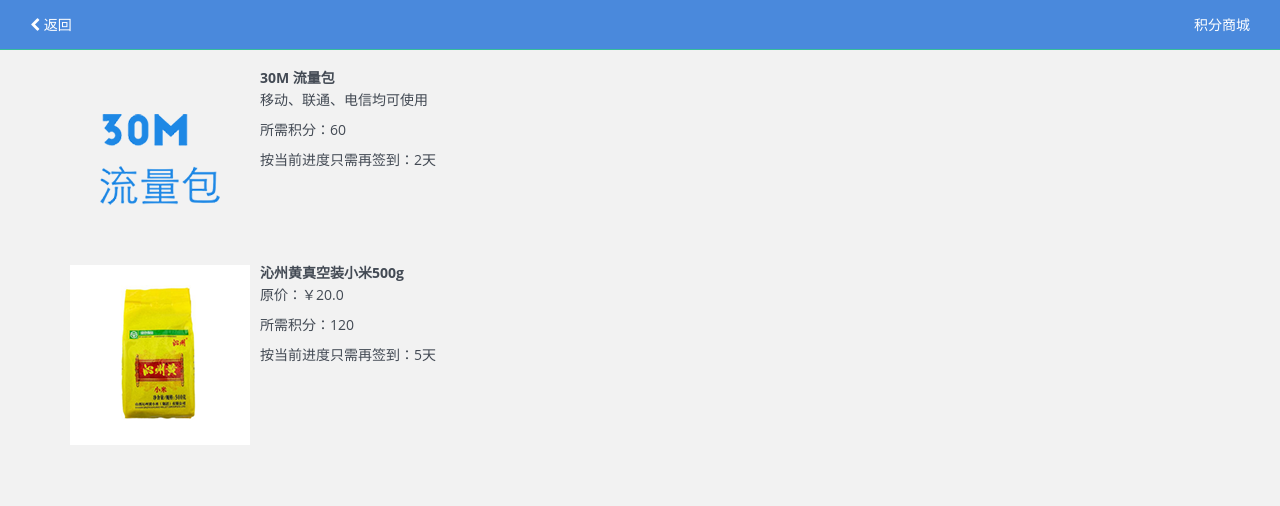
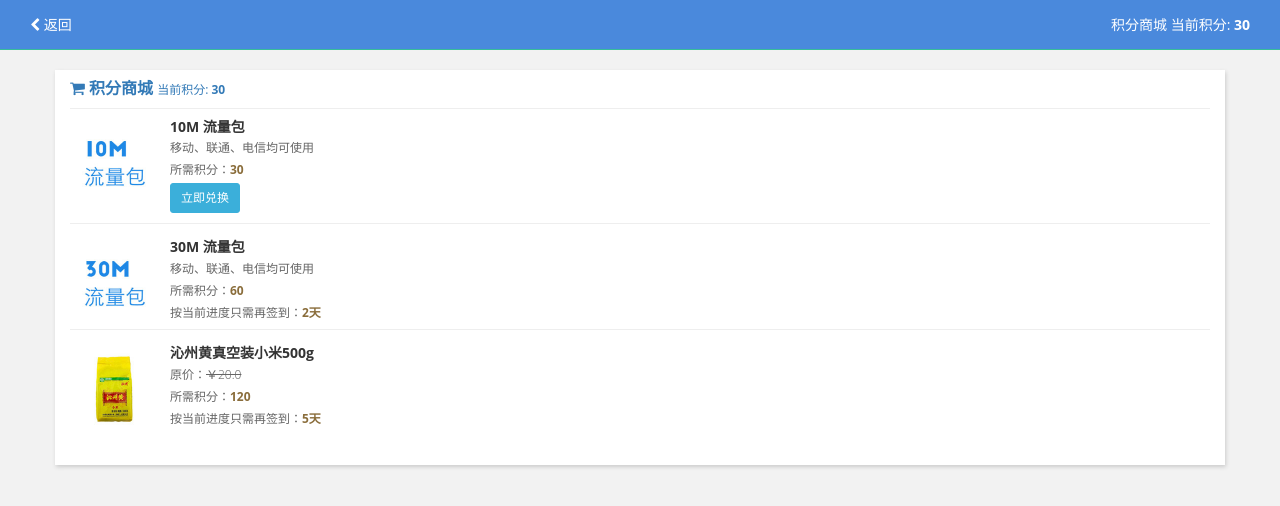
Before and after one commit to stargao/mobile-project-pages, a plain HTML site: page yzb-new-biz/score-mall.html in a window 1280 px wide. Drawn offline with Linux system fonts and the light colour scheme.

Commit message:
Improved the page layout, modified the image format.

```diff
--- a/yzb-new-biz/css/custom.css
+++ b/yzb-new-biz/css/custom.css
@@ -204,43 +204,46 @@ label {
     color: #666;
 }
 
-.check-in-wrap .score-mall-list {
+.score-mall-list {
 
 }
 
-.check-in-wrap .score-mall-list .media {
+.score-mall-list .media {
     border-bottom: 1px solid #eee;
 }
 
-.check-in-wrap .score-mall-list .media.last-one {
+.score-mall-list .media:last-child {
     padding-bottom: 10px;
     border-bottom: 0;
 }
 
-.check-in-wrap .score-mall-list .media-left a img {
+.score-mall-list .media-left a img {
     width: 90px;
 }
 
-.check-in-wrap .score-mall-list .media-body h4.media-heading {
+.score-mall-list .media-body h4.media-heading {
     font-size: 14px;
     color: #333;
     font-weight: bold;
 }
 
-.check-in-wrap .score-mall-list .media-body p {
+.score-mall-list .media-body p {
     font-size: 12px;
     color: #666;
     font-weight: 300;
     margin-bottom: 5px;
 }
 
-.check-in-wrap .score-mall-list .media-body p.product-price span {
+.score-mall-list .media-body p.product-price span {
     text-decoration: line-through;
 }
 
-.check-in-wrap .score-mall-list .media-body p span {
-    color: #333;
+.score-mall-list .media-body p span {
     font-weight: bold;
+}
+
+.score-mall-list .media-body .exchange-btn {
+    margin-bottom: 10px;
 }
 
 .joke-content-wrap {
@@ -342,3 +345,21 @@ label {
     font-size: 16px;
     font-weight: bold;
 }
+
+.score-mall-wrap {
+    background-color: #fff;
+    padding: 10px 0;
+    box-shadow: 1px 2px 4px #ccc;
+}
+
+.score-mall-wrap .score-mall-title {
+    font-size: 16px;
+    margin-top: 0;
+    margin-bottom: 10px;
+    padding-bottom: 10px;
+    border-bottom: 1px solid #eee;
+}
+
+.score-mall-wrap .score-mall-title small {
+    color: #337ab7;
+}
--- a/yzb-new-biz/score-mall.html
+++ b/yzb-new-biz/score-mall.html
@@ -16,37 +16,72 @@
     <nav class="navbar navbar-default navbar-fixed-top top-nav-bar">
         <div class="container-fluid">
             <p class="navbar-text navbar-left pull-left"><a href="index.html" class="navbar-link"><i class="fa fa-chevron-left"></i> 返回</a></p>
-            <p class="navbar-text pull-right">积分商城</p>
+            <p class="navbar-text pull-right">积分商城 当前积分: <strong>30</strong></p>
         </div>
     </nav>
     <div class="container">
-        <div class="row">
-            <div class="col-xs-12 score-mall-list">
-                <div class="media">
+        <div class="row score-mall-wrap">
+            <div class="col-xs-12">
+                <h5 class="text-primary score-mall-title"><i class="fa fa-shopping-cart"></i> 积分商城 <small>当前积分: <strong>30</strong></small></h5>
+                <ul class="media-list score-mall-list">
+                    <li class="media">
                         <div class="media-left">
                             <a href="#">
-                            <img src="img/ad_1.png" alt="" class="media-object">
+                                <img src="img/ad_3.jpg" alt="" class="media-object">
+                            </a>
+                        </div>
+                        <div class="media-body">
+                            <h4 class="media-heading">10M 流量包</h4>
+                            <p class="sub-title">移动、联通、电信均可使用</p>
+                            <p class="product-score">所需积分：<span class="text-warning">30</span></p>
+                            <button class="btn btn-primary btn-sm exchange-btn" data-toggle="modal" data-target="#exchangeModal">立即兑换</button>
+                            <!--p class="need-score">按当前进度只需再签到：<span class="text-warning">2天</span></p-->
+                        </div>
+                    </li>
+                    <li class="media">
+                        <div class="media-left">
+                            <a href="#">
+                                <img src="img/ad_1.jpg" alt="" class="media-object">
                             </a>
                         </div>
                         <div class="media-body">
                             <h4 class="media-heading">30M 流量包</h4>
                             <p class="sub-title">移动、联通、电信均可使用</p>
-                        <p class="product-score">所需积分：<span>60</span></p>
-                        <p class="need-score">按当前进度只需再签到：<span>2天</span></p>
+                            <p class="product-score">所需积分：<span class="text-warning">60</span></p>
+                            <p class="need-score">按当前进度只需再签到：<span class="text-warning">2天</span></p>
                         </div>
-                </div>
-                <div class="media">
+                    </li>
+                    <li class="media">
                         <div class="media-left">
                             <a href="#">
-                            <img src="img/ad_2.png" alt="" class="media-object">
+                                <img src="img/ad_2.jpg" alt="" class="media-object">
                             </a>
                         </div>
                         <div class="media-body">
                             <h4 class="media-heading">沁州黄真空装小米500g</h4>
-                        <p class="product-price">原价：<span>￥20.0</span></p>
-                        <p class="product-score">所需积分：<span>120</span></p>
-                        <p class="need-score">按当前进度只需再签到：<span>5天</span></p>
+                            <p class="product-price">原价：<del>￥20.0</del></p>
+                            <p class="product-score">所需积分：<span class="text-warning">120</span></p>
+                            <p class="need-score">按当前进度只需再签到：<span class="text-warning">5天</span></p>
                         </div>
+                    </li>
+                </ul>
+            </div>
+        </div>
+    </div>
+    <div class="modal fade" id="exchangeModal" tabindex="-1" role="dialog" aria-labelledby="exchangeModalLabel">
+        <div class="modal-dialog" role="document">
+            <div class="modal-content">
+                <div class="modal-header">
+                    <button type="button" class="close" data-dismiss="modal" aria-label="Close"><span aria-hidden="true">&times;</span></button>
+                    <h4 class="modal-title" id="exchangeModalLabel">确认兑换该商品吗？</h4>
+                </div>
+                <div class="modal-body">
+                    <p>您要兑换的商品所需积分为 <strong>30</strong>, 您当前可用的积分为 <strong>30</strong>。</p>
+                    <small class="text-mute text-sm">确认兑换后，将直接扣除您的积分，对应商品将会直接发送给您。请注意该积分不能退还。</small>
+                </div>
+                <div class="modal-footer">
+                    <button type="button" class="btn btn-default" data-dismiss="modal">放弃</button>
+                    <button type="button" class="btn btn-primary">兑换商品</button>
                 </div>
             </div>
         </div>
```
Also changed, not shown: yzb-new-biz/index.html (+15 -13 lines), yzb-new-biz/css/flat-ui.min.css (added), yzb-new-biz/img/ad_1.jpg (added), yzb-new-biz/img/ad_1.png (deleted), yzb-new-biz/img/ad_2.jpg (added), yzb-new-biz/img/ad_2.png (deleted), yzb-new-biz/img/ad_3.jpg (added), yzb-new-biz/js/flat-ui.min.js (added). Lines whose indentation alone changed are shown as unchanged.
